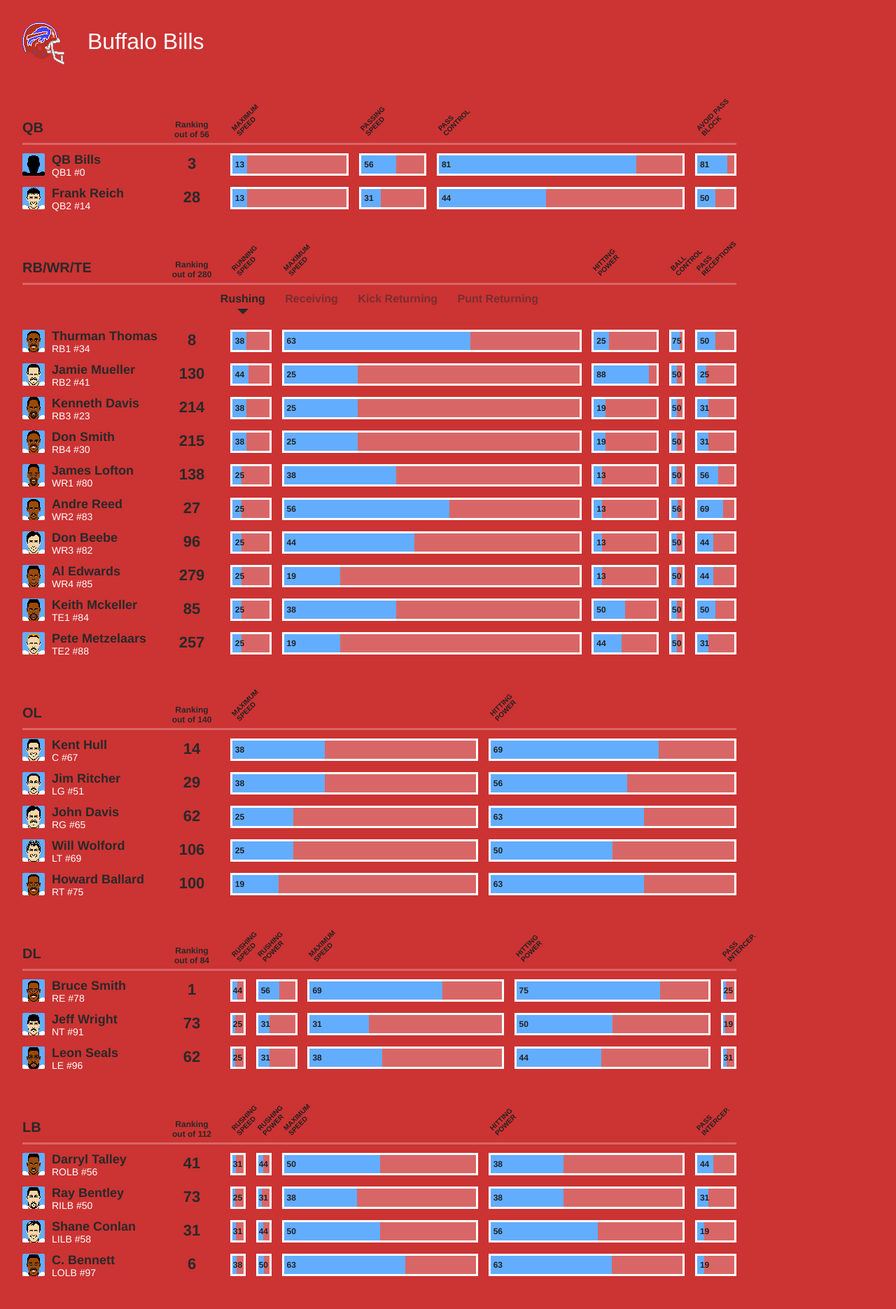
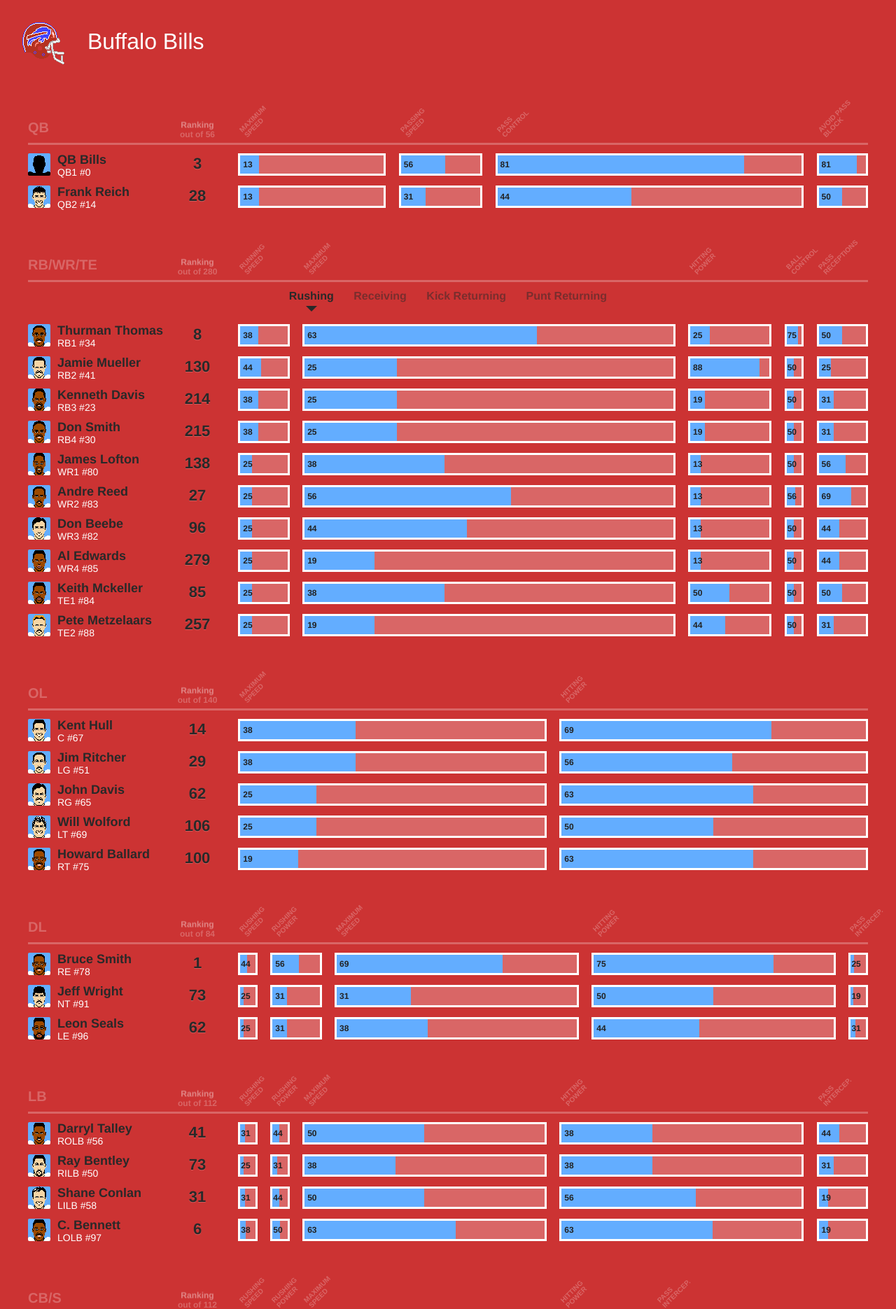
Before and after one commit to ubuwaits/tecmogeek, a Jekyll site: the page built from teams/bills.html, in a window 1280 px wide. Shown: the top 1870 px of the page at 70% size. Built offline with Jekyll 4.4.1, drawn with Linux system fonts in a browser that asks for light colours; nearby versions of some CDN libraries.

Commit message:
Make page full-width fluid. Other changes.

```diff
--- a/stylesheets/application.css
+++ b/stylesheets/application.css
@@ -82,18 +82,22 @@
       vertical-align: middle; }
 
 .players {
-  margin: 0 2em 4em;
-  max-width: 1020px; }
+  margin: 0 2.5em 4em;
+  max-width: 1440px; }
   .players .player {
     margin: 0 0 7px 0;
-    padding: 0 0 7px 0; }
+    padding: 0 0 7px 0;
+    position: relative; }
     .players .player .headshot {
       border-radius: 2px;
       float: left;
       margin: 0 10px 0 0;
+      position: absolute;
       width: 32px; }
     .players .player .player-info {
       float: left;
+      left: 42px;
+      position: absolute;
       width: 160px; }
       .players .player .player-info .player-name {
         font-size: 18px;
@@ -104,15 +108,18 @@
         font-size: 14px; }
     .players .player .player-ranking {
       float: left;
+      left: 202px;
+      position: absolute;
       text-align: center;
       width: 80px; }
       .players .player .player-ranking h5 {
         font-size: 22px;
         font-weight: bold;
-        margin: 4px 0 0 0; }
+        margin: 4px 0 0 0;
+        text-shadow: 0 1px 0 rgba(255, 255, 255, 0.2); }
     .players .player .player-abilities {
-      float: left;
-      width: 738px; }
+      margin-left: 282px;
+      width: auto; }
       .players .player .player-abilities > li {
         background-color: rgba(255, 255, 255, 0.25);
         -webkit-box-sizing: border-box;
@@ -139,19 +146,24 @@
       float: left;
       width: 202px; }
       .players .labels .section-label h3 {
+        color: rgba(255, 255, 255, 0.25);
         font-size: 20px;
         font-weight: bold; }
     .players .labels .player-ranking {
-      margin-bottom: 4px; }
+      margin-bottom: 4px;
+      position: static; }
       .players .labels .player-ranking h5 {
+        color: rgba(255, 255, 255, 0.25);
         font-size: 12px;
         margin: 0 0 2px 0; }
       .players .labels .player-ranking h6 {
+        color: rgba(255, 255, 255, 0.25);
         font-size: 12px;
         font-weight: bold; }
     .players .labels .player-abilities > li {
       background-color: transparent;
       border: 0;
+      color: rgba(255, 255, 255, 0.25);
       position: relative; }
       .players .labels .player-abilities > li span {
         display: inline-block;
@@ -159,7 +171,7 @@
         font-weight: bold;
         left: -2px;
         position: absolute;
-        top: -16px;
+        top: -14px;
         text-transform: uppercase;
         -webkit-transform: rotate(-45deg);
         -moz-transform: rotate(-45deg);
@@ -170,7 +182,7 @@
 
 .skill-toggles {
   /*background: rgba(#fff, 0.125);*/
-  margin: -12px 0 1.5em 0;
+  margin: -12px 0 1.25em 0;
   text-align: center; }
   .skill-toggles li {
     display: inline-block; }
```
Also changed, not shown: stylesheets/scss/_teams.scss (+18 -6 lines).
